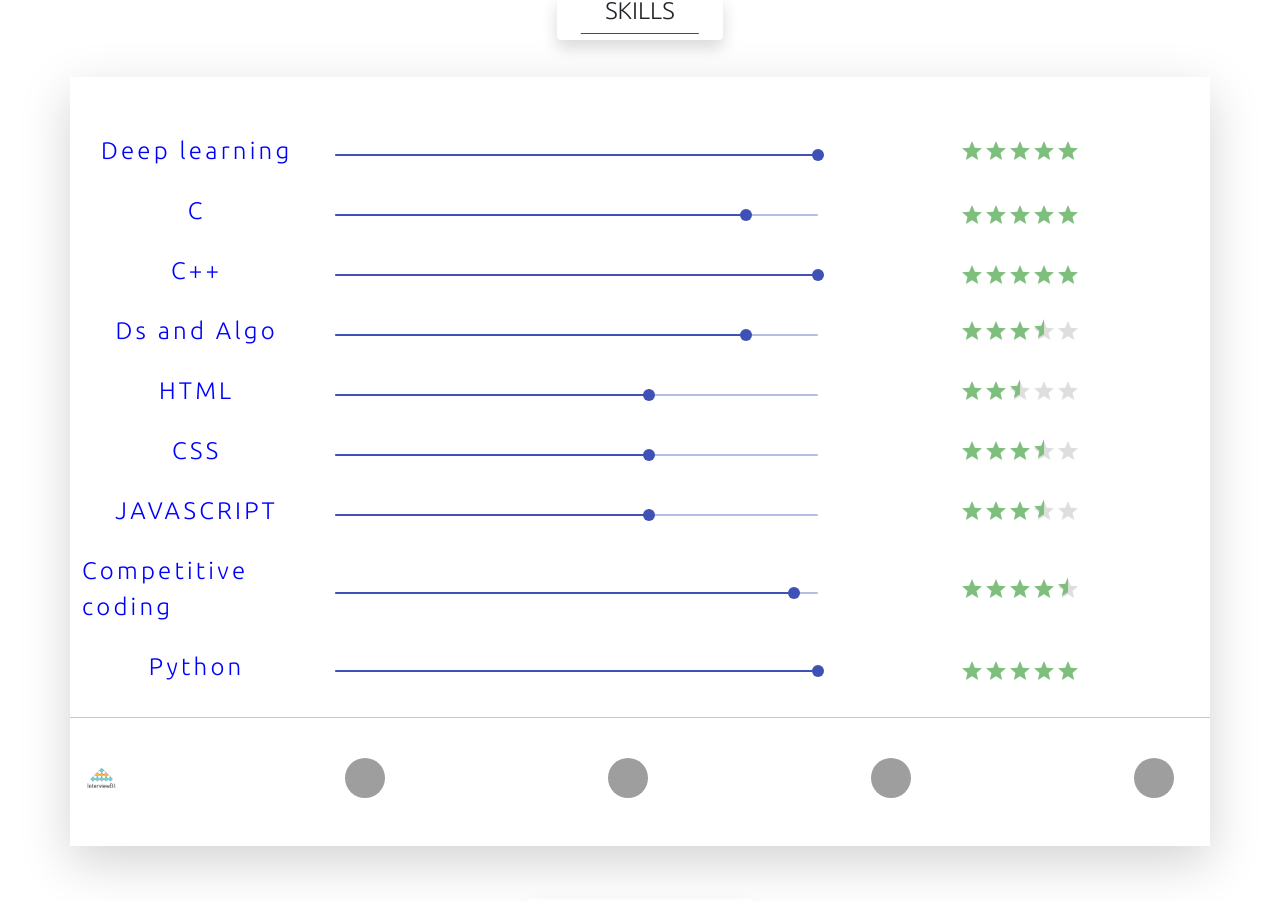
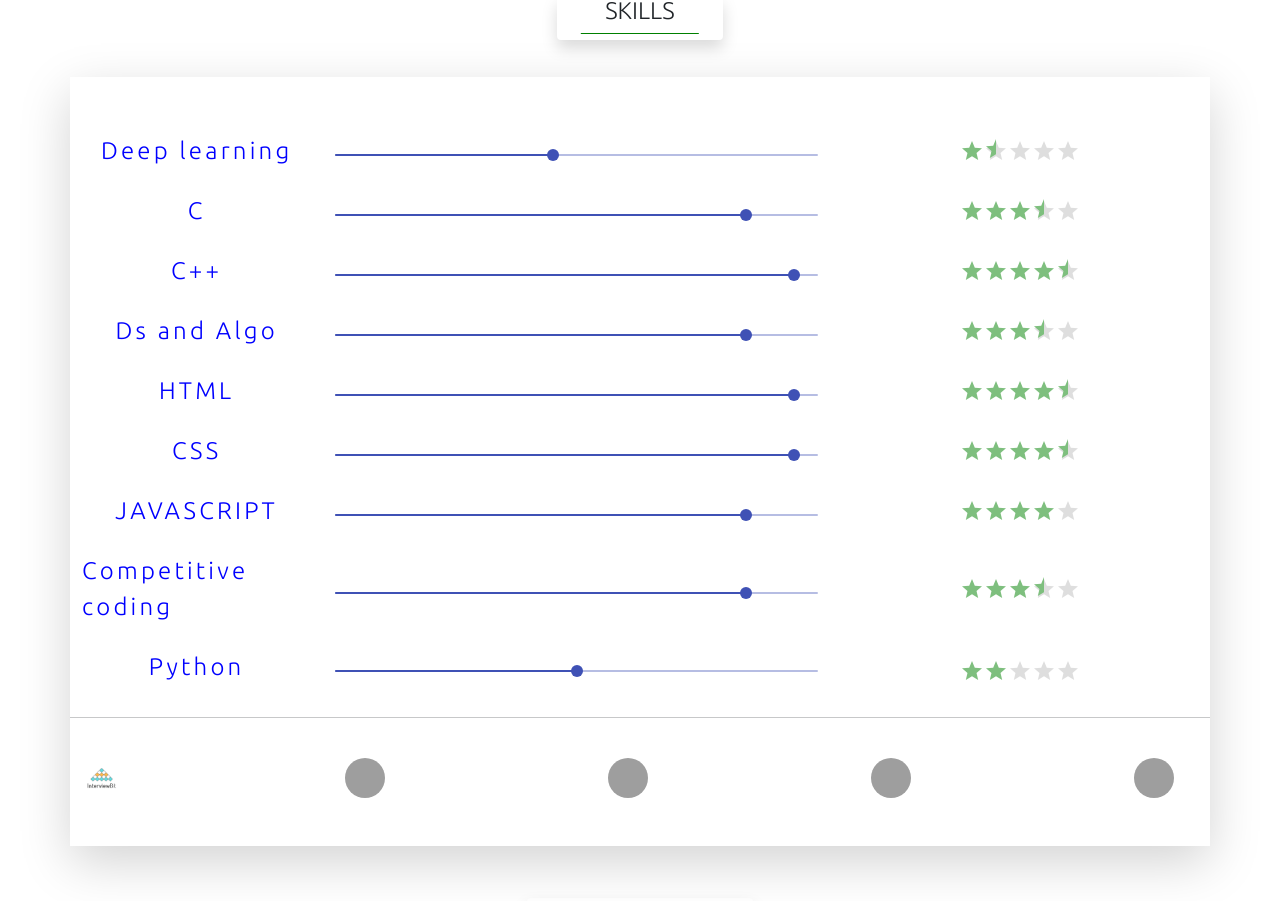
Before and after one commit to Tejas-r281/Own-portfolio, a React (Create React App) app: page / in a window 1280 px wide. Shown: the part 1533-2434 px from the top of the page. Built offline with nearby package versions, Linux system fonts and the light colour scheme; grey boxes are pictures that could not be loaded.

Commit message:
skills added

```diff
--- a/src/Skills.jsx
+++ b/src/Skills.jsx
@@ -25,7 +25,7 @@ function Skills() {
     const [counter, setCounter] = React.useState(0);
     React.useEffect(() => {
         const timer =
-            counter <= 100 && setInterval(() => setCounter(counter +5),.1);
+            counter <= 40 && setInterval(() => setCounter(counter +5),.1);
         return () => clearInterval(timer);
     }, [counter]);
     const [counter1, setCounter1] = React.useState(0);
@@ -37,7 +37,7 @@ function Skills() {
     const [counter2, setcounter2] = React.useState(0);
     React.useEffect(() => {
         const timer =
-            counter2 <= 100 && setInterval(() => setcounter2(counter2 +5),.1);
+            counter2 <= 90 && setInterval(() => setcounter2(counter2 +5),.1);
         return () => clearInterval(timer);
     }, [counter2]);
     const [counter4, setcounter4] = React.useState(0);
@@ -49,31 +49,31 @@ function Skills() {
     const [counter5, setcounter5] = React.useState(0);
     React.useEffect(() => {
         const timer =
-            counter5 <= 60 && setInterval(() => setcounter5(counter5 +5),.1);
+            counter5 <= 90 && setInterval(() => setcounter5(counter5 +5),.1);
         return () => clearInterval(timer);
     }, [counter5]);
     const [counter6, setcounter6] = React.useState(0);
     React.useEffect(() => {
         const timer =
-            counter6 <= 60 && setInterval(() => setcounter6(counter6 +5),.1);
+            counter6 <= 90 && setInterval(() => setcounter6(counter6 +5),.1);
         return () => clearInterval(timer);
     }, [counter6]);
     const [counter7, setcounter7] = React.useState(0);
     React.useEffect(() => {
         const timer =
-            counter7 <= 60 && setInterval(() => setcounter7(counter7 +5),.1);
+            counter7 <= 80 && setInterval(() => setcounter7(counter7 +5),.1);
         return () => clearInterval(timer);
     }, [counter7]);
     const [counter8, setcounter8] = React.useState(0);
     React.useEffect(() => {
         const timer =
-            counter8 <= 90 && setInterval(() => setcounter8(counter8 +5),.1);
+            counter8 <= 80 && setInterval(() => setcounter8(counter8 +5),.1);
         return () => clearInterval(timer);
     }, [counter8]);
     const [counter9, setcounter9] = React.useState(0);
     React.useEffect(() => {
         const timer =
-            counter9 <= 100 && setInterval(() => setcounter9(counter +5),.1);
+            counter9 <= 50 && setInterval(() => setcounter9(counter +5),.1);
         return () => clearInterval(timer);
     }, [counter9]);
     return (
@@ -98,7 +98,7 @@ function Skills() {
                                     defaultValue={80}
                                     getAriaValueText={valuetext}
                                     step={10}
-                                    valueLabelDisplay={counter <= 100 ? "on" : "auto"}
+                                    valueLabelDisplay={counter <= 40 ? "on" : "auto"}
                                     aria-labelledby="discrete-slider-custom"
                                     id="10"
                                 />
@@ -106,7 +106,7 @@ function Skills() {
                         </div>
                     </div>
                     <div className="col-4 d-flex justify-content-center align-items-center ">
-                        <Rating name="customized-5" precision={0.5} defaultValue={5} max={5}
+                        <Rating name="customized-5" precision={0.5} defaultValue={1.5} max={5}
                             style={{ color: "green" }} disabled />
                     </div>
                 </div>
@@ -125,7 +125,7 @@ function Skills() {
                                     defaultValue={80}
                                     getAriaValueText={valuetext}
                                     step={10}
-                                    valueLabelDisplay={counter < 80 ? "on" : "auto"}
+                                    valueLabelDisplay={counter1 < 80 ? "on" : "auto"}
                                     aria-labelledby="discrete-slider-custom"
                                     id="10"
                                 />
@@ -133,7 +133,7 @@ function Skills() {
                         </div>
                     </div>
                     <div className="col-4 d-flex justify-content-center align-items-center ">
-                        <Rating name="customized-5" defaultValue={5} max={5}
+                        <Rating name="customized-5" defaultValue={3.5} precision={.5} max={5}
                             style={{ color: "green" }} disabled />
                     </div>
                 </div>
@@ -152,7 +152,7 @@ function Skills() {
         defaultValue={80}
         getAriaValueText={valuetext}
         step={10}
-        valueLabelDisplay={counter<=100?"on":"auto"}
+        valueLabelDisplay={counter2<=90?"on":"auto"}
         aria-labelledby="discrete-slider-custom"
         id="10"
                                       />
@@ -160,7 +160,7 @@ function Skills() {
                         </div>
                     </div>
                     <div className="col-4 d-flex justify-content-center align-items-center ">
-                        <Rating name="customized-5" defaultValue={5} max={5}
+                        <Rating name="customized-5" precision={0.5} defaultValue={4.5} max={5}
                             style={{ color: "green" }} disabled />
                     </div>
                 </div>
@@ -179,7 +179,7 @@ function Skills() {
         defaultValue={80}
         getAriaValueText={valuetext}
         step={10}
-        valueLabelDisplay={counter<80?"on":"auto"}
+        valueLabelDisplay={counter4<80?"on":"auto"}
         aria-labelledby="discrete-slider-custom"
         id="10" />
                             </div>
@@ -205,14 +205,14 @@ function Skills() {
         defaultValue={80}
         getAriaValueText={valuetext}
         step={10}
-        valueLabelDisplay={counter<60?"on":"auto"}
+        valueLabelDisplay={counter5<95?"on":"auto"}
         aria-labelledby="discrete-slider-custom"
         id="10" />
                             </div>
                         </div>
                     </div>
                     <div className="col-4 d-flex justify-content-center align-items-center ">
-                        <Rating name="customized-5" precision={0.5} defaultValue={2.5} max={5}
+                        <Rating name="customized-5" precision={0.5} defaultValue={4.5} max={5}
                             style={{ color: "green" }} disabled />
                     </div>
                 </div>
@@ -231,14 +231,14 @@ function Skills() {
         defaultValue={80}
         getAriaValueText={valuetext}
         step={10}
-        valueLabelDisplay={counter<60?"on":"auto"}
+        valueLabelDisplay={counter6<94?"on":"auto"}
         aria-labelledby="discrete-slider-custom"
         id="10"/>
                             </div>
                         </div>
                     </div>
                     <div className="col-4 d-flex justify-content-center align-items-center ">
-                        <Rating name="customized-5" precision={0.5} defaultValue={3.5} max={5}
+                        <Rating name="customized-5" precision={0.5} defaultValue={4.5} max={5}
                             style={{ color: "green" }} disabled />
                     </div>
                 </div>
@@ -257,14 +257,14 @@ function Skills() {
         defaultValue={80}
         getAriaValueText={valuetext}
         step={10}
-        valueLabelDisplay={counter<60?"on":"auto"}
+        valueLabelDisplay={counter7<80?"on":"auto"}
         aria-labelledby="discrete-slider-custom"
         id="10"  />
                             </div>
                         </div>
                     </div>
                     <div className="col-4 d-flex justify-content-center align-items-center ">
-                        <Rating name="customized-5" precision={0.5} defaultValue={3.5} max={5}
+                        <Rating name="customized-5" precision={0.5} defaultValue={4} max={5}
                             style={{ color: "green" }} disabled />
                     </div>
                 </div>
@@ -283,14 +283,14 @@ function Skills() {
         defaultValue={80}
         getAriaValueText={valuetext}
         step={10}
-        valueLabelDisplay={counter<90?"on":"auto"}
+        valueLabelDisplay={counter8<80?"on":"auto"}
         aria-labelledby="discrete-slider-custom"
         id="10"   />
                             </div>
                         </div>
                     </div>
                     <div className="col-4 d-flex justify-content-center align-items-center ">
-                        <Rating name="customized-5" precision={0.5} defaultValue={4.5} max={5}
+                        <Rating name="customized-5" precision={0.5} defaultValue={3.5} max={5}
                             style={{ color: "green" }} disabled />
                     </div>
                 </div>
@@ -310,14 +310,14 @@ function Skills() {
                                   defaultValue={80}
                                   getAriaValueText={valuetext}
                                   step={10}
-                                  valueLabelDisplay={counter<100?"on":"auto"}
+                                  valueLabelDisplay={counter9<50?"on":"auto"}
                                   aria-labelledby="discrete-slider-custom"
                                   id="10"   />
                             </div>
                         </div>
                     </div>
                     <div className="col-4 d-flex justify-content-center align-items-center ">
-                        <Rating name="customized-5" defaultValue={5} max={5}
+                        <Rating name="customized-5" defaultValue={2} max={5}
                             style={{ color: "green" }} disabled />
                     </div>
                     <hr className="mt-3" />
```
Also changed, not shown: public/index.html (line endings or trailing spaces).
